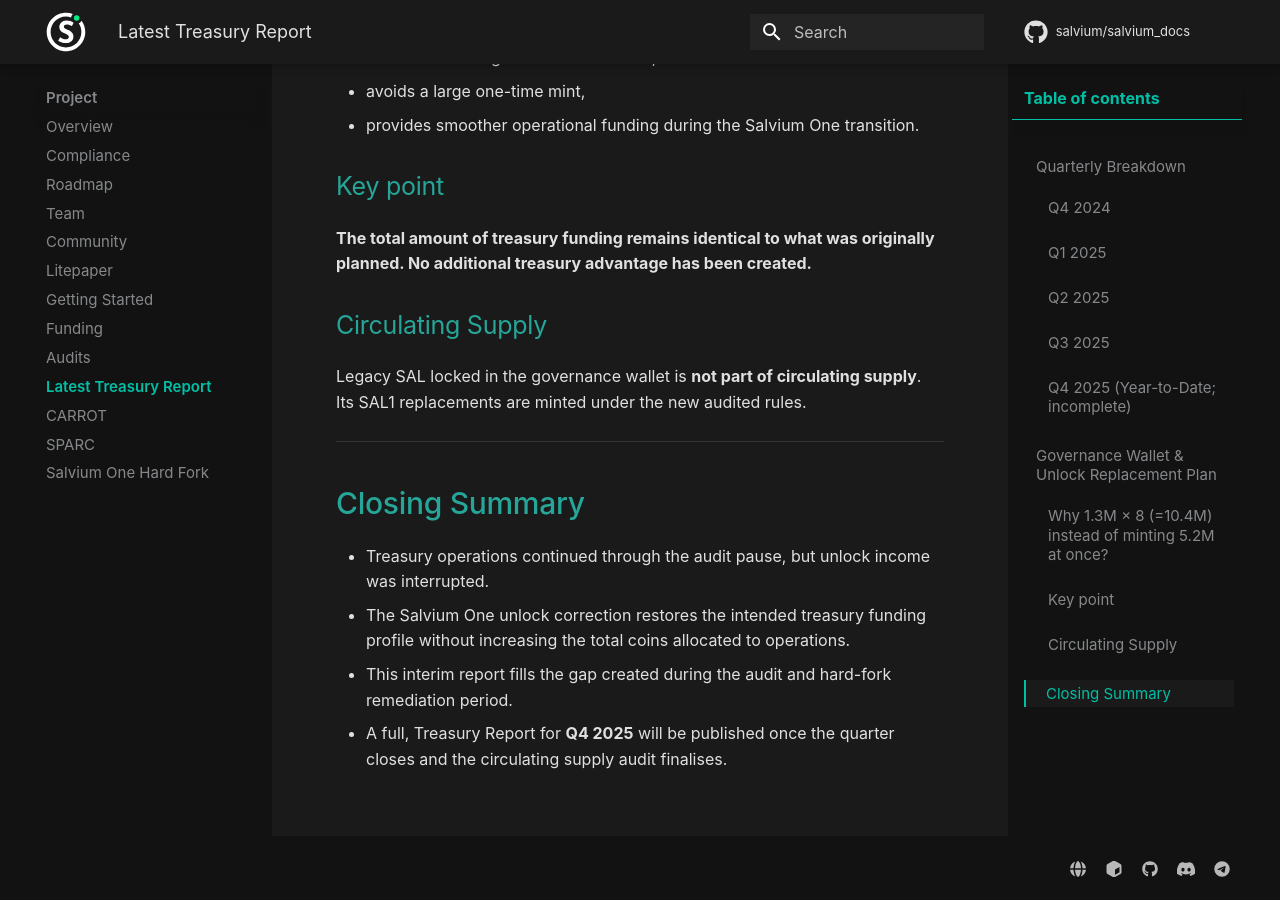
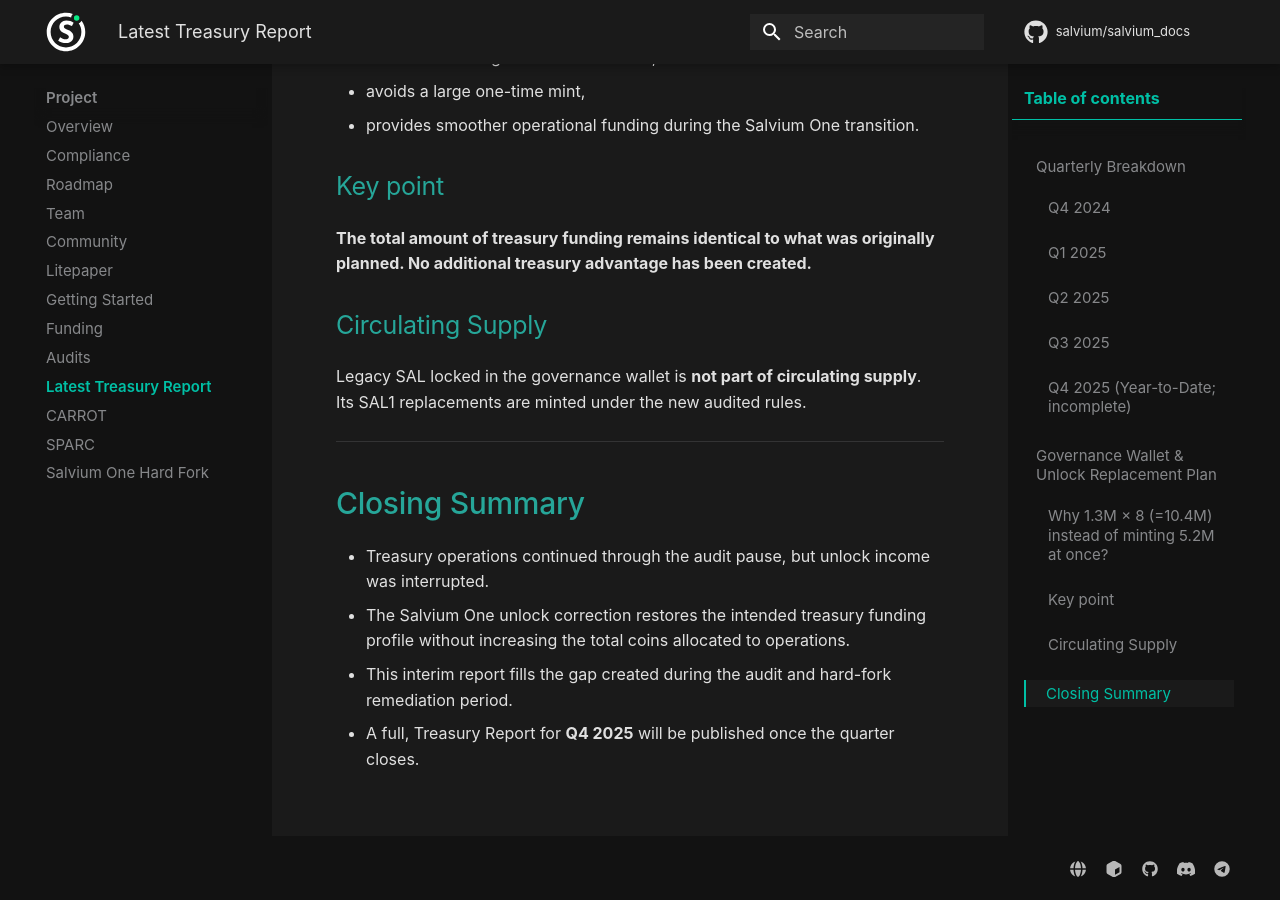
Before and after one commit to salvium/salvium_docs, an MkDocs documentation site: the page built from docs/THE PROJECT/Salvium Treasury Report – 2024-2025.md, in a window 1280 px wide and 900 px high, scrolled down 4440 px. Built offline with MkDocs 1.6.1 and Material for MkDocs 9.7.7, drawn with Linux system fonts in a browser that asks for light colours; comment, search, counter and statistics services are not loaded.

Commit message:
Update Q4 2025 Treasury Report note
Removed mention of circulating supply audit (added in error) finalization from the Q4 2025 Treasury Report note.

```diff
--- a/docs/THE PROJECT/Salvium Treasury Report – 2024-2025.md
+++ b/docs/THE PROJECT/Salvium Treasury Report – 2024-2025.md
@@ -148,4 +148,4 @@
 * Treasury operations continued through the audit pause, but unlock income was interrupted.
 * The Salvium One unlock correction restores the intended treasury funding profile without increasing the total coins allocated to operations.
 * This interim report fills the gap created during the audit and hard-fork remediation period.
-* A full, Treasury Report for **Q4 2025** will be published once the quarter closes and the circulating supply audit finalises.
+* A full, Treasury Report for **Q4 2025** will be published once the quarter closes.
```
